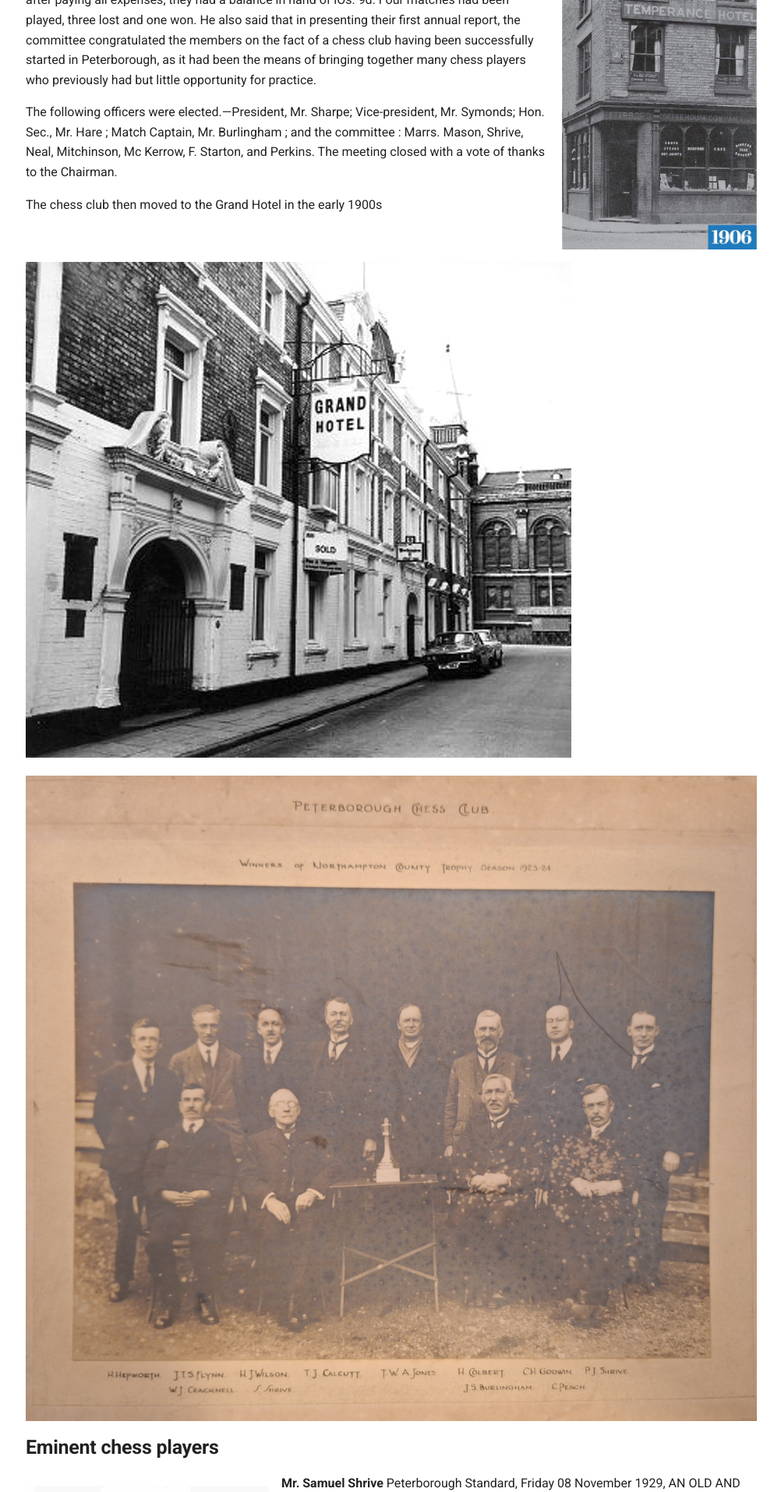
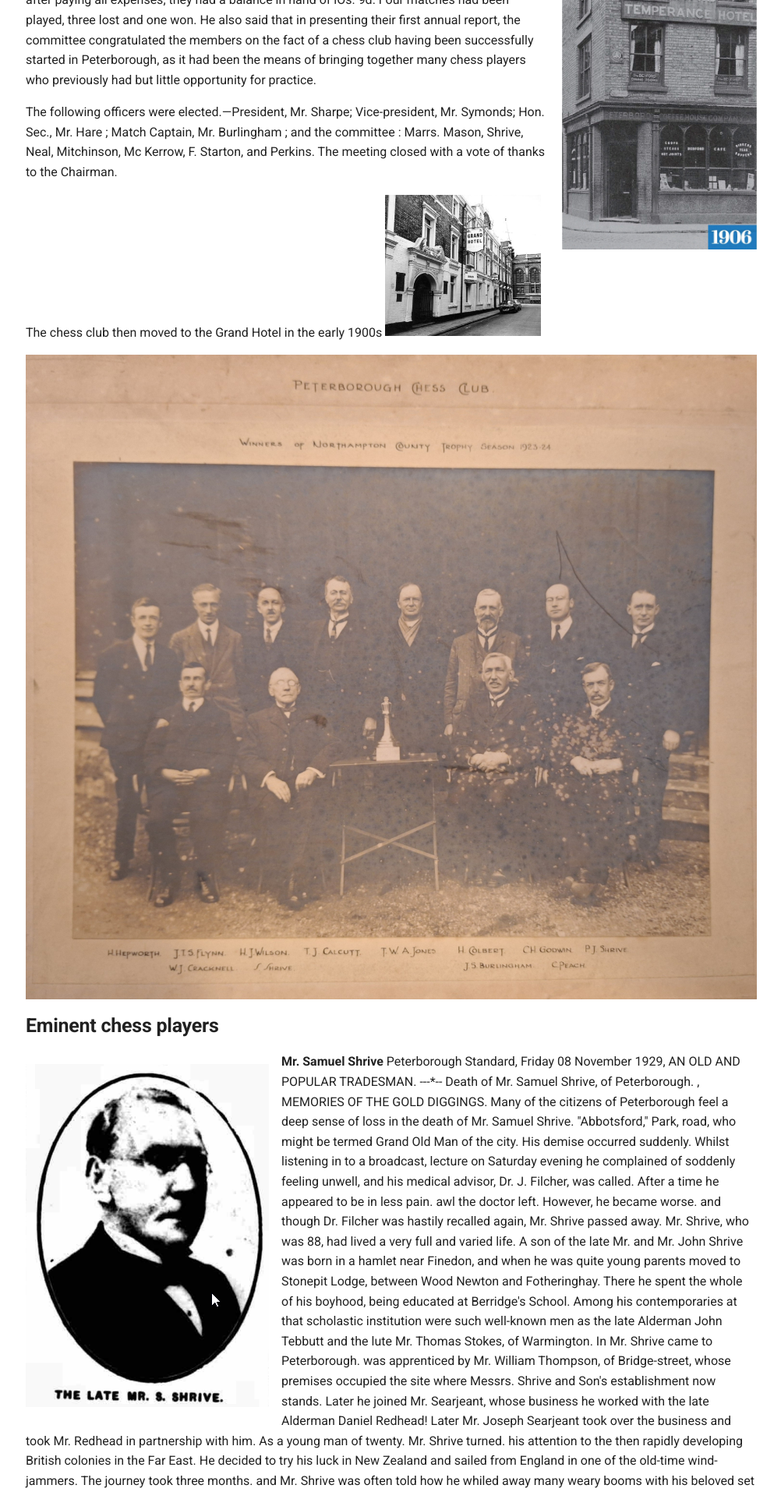
Before and after one commit to peterboroughchessclub/site, an MkDocs documentation site: the page built from docs/history.md, in a window 1280 px wide. Shown: the part 1113-3027 px from the top of the page at 78% size, without its empty margins (263-1265 px from the left). Built offline with MkDocs 1.6.1 and Material for MkDocs 9.7.7, drawn with Linux system fonts in a browser that asks for light colours; comment, search, counter and statistics services are not loaded.

Commit message:
Update history.md

```diff
--- a/docs/history.md
+++ b/docs/history.md
@@ -11,7 +11,7 @@ The following officers were elected.—President, Mr. Sharpe; Vice-president, Mr
 
 
 The chess club then moved to the Grand Hotel in the early 1900s
-![Image title](./img/grandhotel1971.jpg )
+![Image title](./img/grandhotel1971.jpg ){width=200}
 
 ![Winners of Northampton County Trophy Seanon 1923-24](./img/Photos_1922.jpg){ align=left }
 
```
